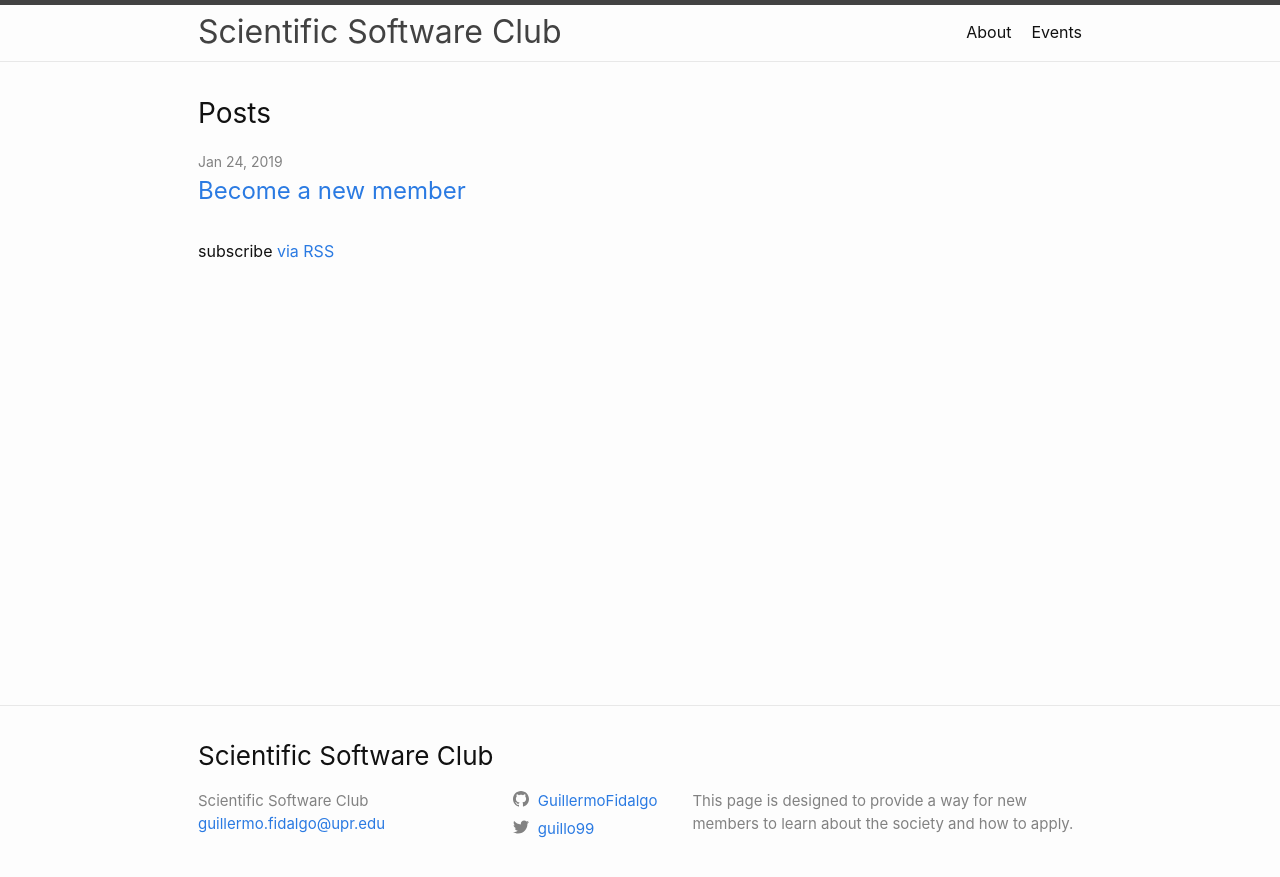
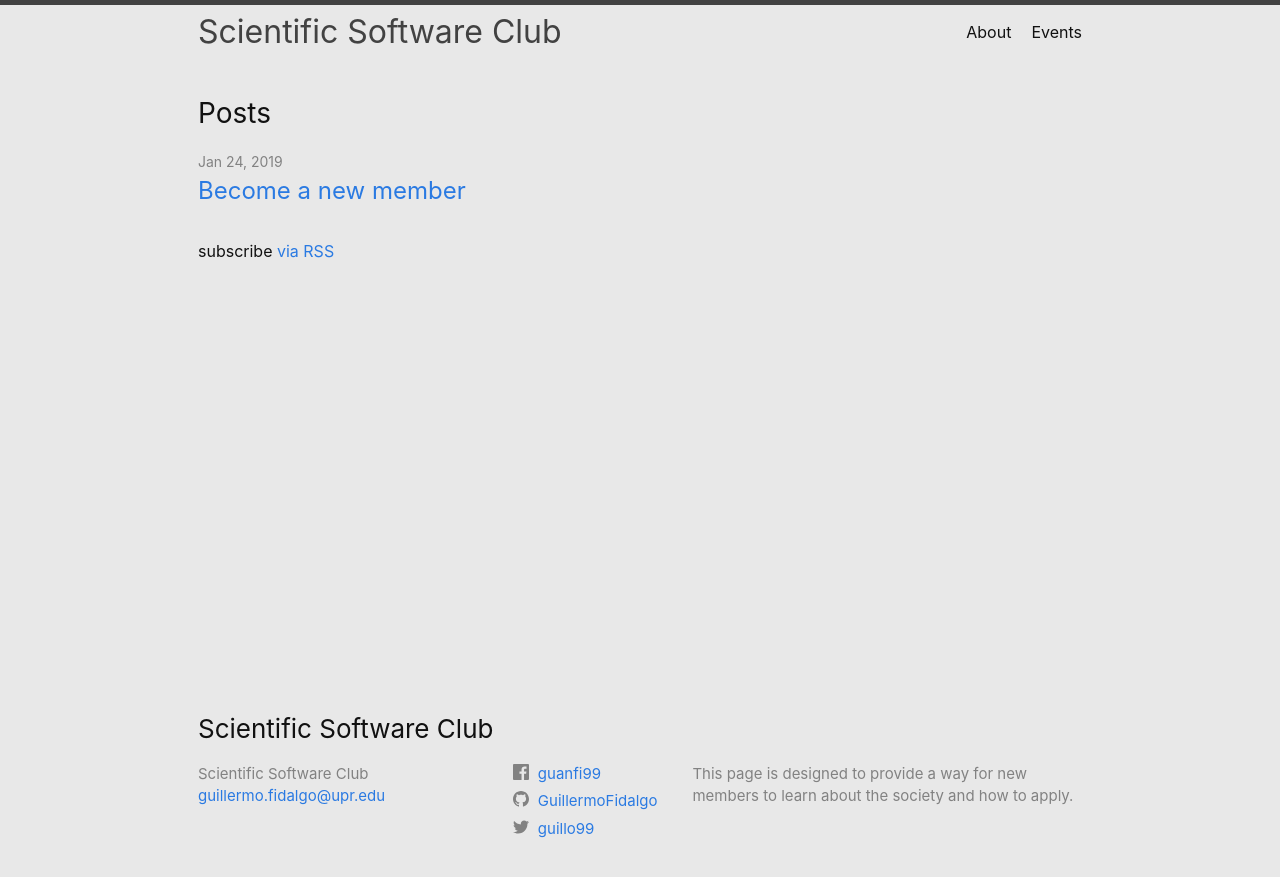
Before and after one commit to YarelisAcevedo/SSC, a Jekyll site: the page built from index.md, in a window 1280 px wide. Shown: the top 877 px of the page. Built offline with Jekyll 4.4.1, drawn with Linux system fonts in a browser that asks for light colours.

Commit message:
updates to SSC site

```diff
--- a/_config.yml
+++ b/_config.yml
@@ -22,6 +22,7 @@ baseurl: "SSC" # the subpath of your site, e.g. /blog
 url: "" # the base hostname & protocol for your site, e.g. http://example.com
 twitter_username: guillo99
 github_username:  GuillermoFidalgo
+facebook_username: guanfi99
 
 # Build settings
 markdown: kramdown
@@ -29,6 +30,7 @@ theme: minima
 plugins:
   - jekyll-feed
 future: True
+permalink: pretty
 
 # Exclude from processing.
 # The following items will not be processed, by default. Create a custom list
--- a/_sass/minima/_base.scss
+++ b/_sass/minima/_base.scss
@@ -16,7 +16,7 @@ dl, dd, ol, ul, figure {
 body {
   font: $base-font-weight #{$base-font-size}/#{$base-line-height} $base-font-family;
   color: $text-color;
-  background-color: $background-color;
+  background-color: $grey-color-light;
   -webkit-text-size-adjust: 100%;
   -webkit-font-feature-settings: "kern" 1;
      -moz-font-feature-settings: "kern" 1;
```
